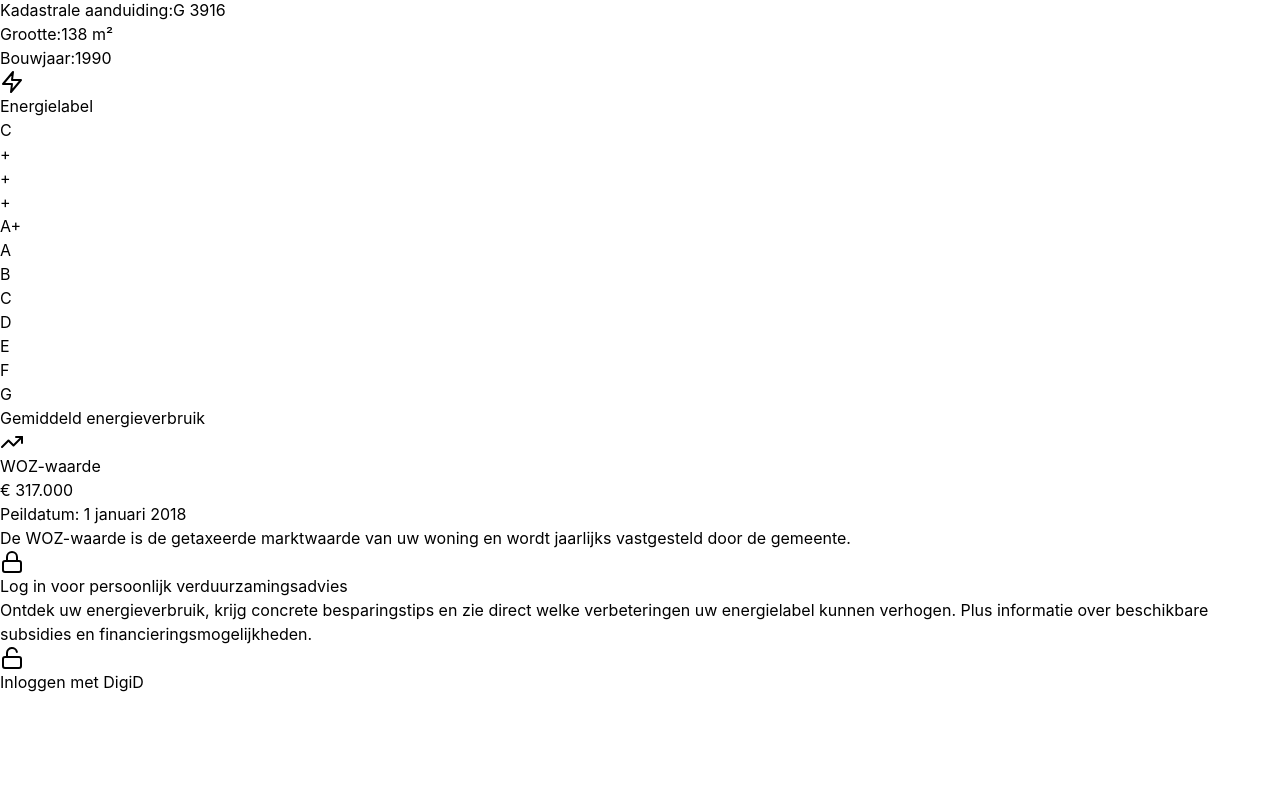
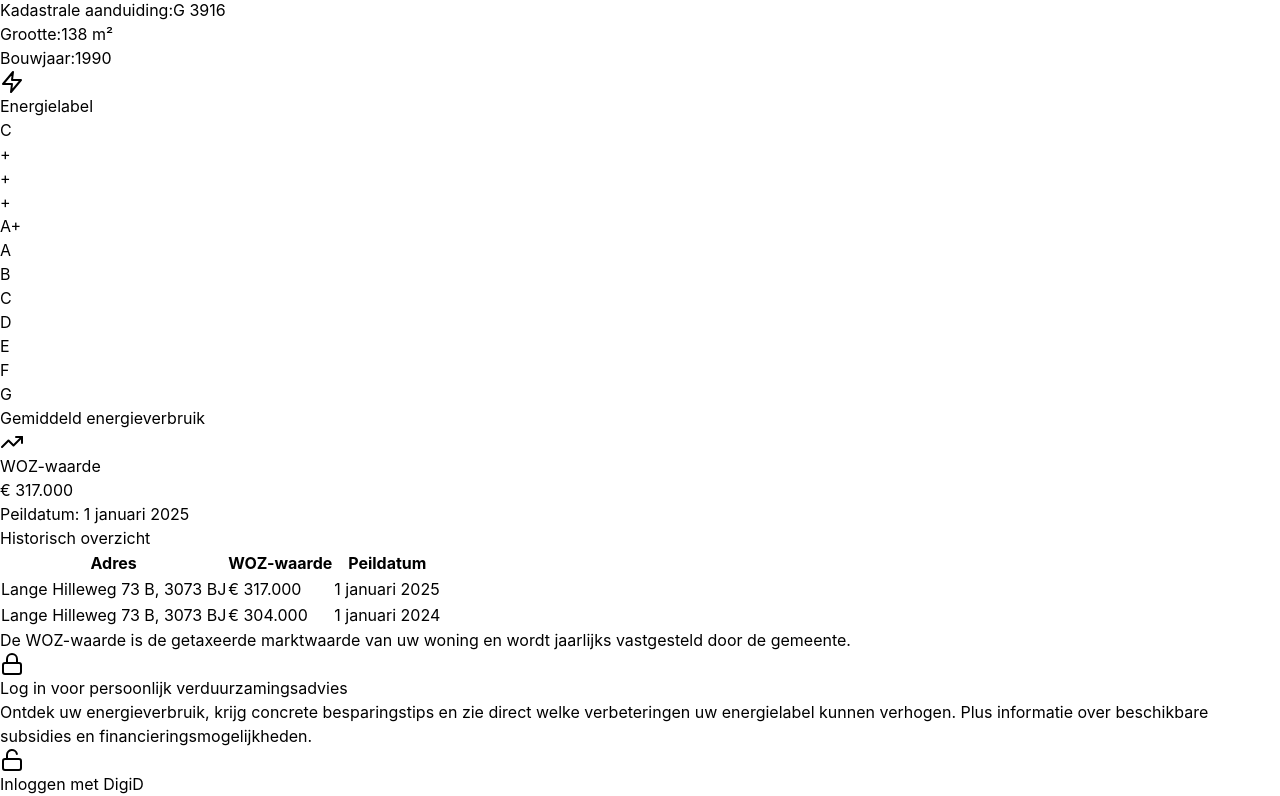
Before and after one commit to sgort/lvg, a React (Vite) app: page / in a window 1280 px wide. Shown: the part 666-1462 px from the top of the page. Before the commit the page ends 1360 px from the top, so only its background shows below. Built offline with nearby package versions, Linux system fonts and the light colour scheme; the HTML template or start-up script is replaced by a standard one.

Commit message:
Add historical WOZ values table

```diff
--- a/src/App.jsx
+++ b/src/App.jsx
@@ -21,8 +21,10 @@ const PropertyDashboard = () => {
     size: "138 m²",
     buildYear: 1990,
     energyLabel: "C",
-    wozValue: "€ 317.000",
-    wozDate: "1 januari 2018",
+    wozHistory: [
+      { value: "€ 317.000", date: "1 januari 2025" },
+      { value: "€ 304.000", date: "1 januari 2024" },
+    ],
   };
 
   const personalizedInfo = {
@@ -182,7 +184,6 @@ const PropertyDashboard = () => {
                   Gemiddeld energieverbruik
                 </p>
               </div>
-
               {/* WOZ Value */}
               <div className="bg-white rounded-lg shadow-sm p-6">
                 <h3 className="text-xl font-semibold mb-4 flex items-center gap-2">
@@ -191,19 +192,59 @@ const PropertyDashboard = () => {
                 </h3>
                 <div className="text-center mb-4">
                   <p className="text-4xl font-bold text-gray-900">
-                    {publicInfo.wozValue}
+                    {publicInfo.wozHistory[0].value}
                   </p>
                   <p className="text-sm text-gray-600">
-                    Peildatum: {publicInfo.wozDate}
+                    Peildatum: {publicInfo.wozHistory[0].date}
                   </p>
                 </div>
+
+                {/* Historical WOZ Values Table */}
+                <div className="mb-4">
+                  <h4 className="text-sm font-semibold text-gray-700 mb-2">
+                    Historisch overzicht
+                  </h4>
+                  <div className="overflow-hidden border border-gray-200 rounded-lg">
+                    <table className="min-w-full divide-y divide-gray-200">
+                      <thead className="bg-gray-50">
+                        <tr>
+                          <th className="px-4 py-2 text-left text-xs font-medium text-gray-500 uppercase">
+                            Adres
+                          </th>
+                          <th className="px-4 py-2 text-left text-xs font-medium text-gray-500 uppercase">
+                            WOZ-waarde
+                          </th>
+                          <th className="px-4 py-2 text-left text-xs font-medium text-gray-500 uppercase">
+                            Peildatum
+                          </th>
+                        </tr>
+                      </thead>
+                      <tbody className="bg-white divide-y divide-gray-200">
+                        {publicInfo.wozHistory.map((woz, index) => (
+                          <tr key={index} className="hover:bg-gray-50">
+                            <td className="px-4 py-2 text-sm text-gray-900">
+                              {publicInfo.address}, {publicInfo.postalCode}
+                            </td>
+                            <td className="px-4 py-2 text-sm font-medium text-gray-900">
+                              {woz.value}
+                            </td>
+                            <td className="px-4 py-2 text-sm text-gray-600">
+                              {woz.date}
+                            </td>
+                          </tr>
+                        ))}
+                      </tbody>
+                    </table>
+                  </div>
+                </div>
+
                 <div className="bg-blue-50 rounded-lg p-4">
                   <p className="text-sm text-gray-700">
                     De WOZ-waarde is de getaxeerde marktwaarde van uw woning en
                     wordt jaarlijks vastgesteld door de gemeente.
                   </p>
                 </div>
-              </div>
+              </div>{" "}
             </div>
           </div>
         </div>
```
